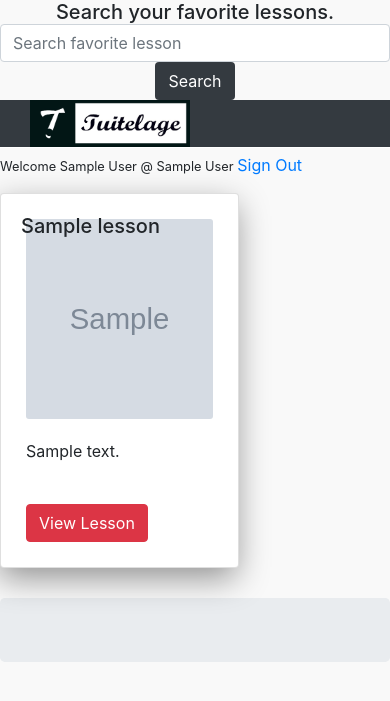
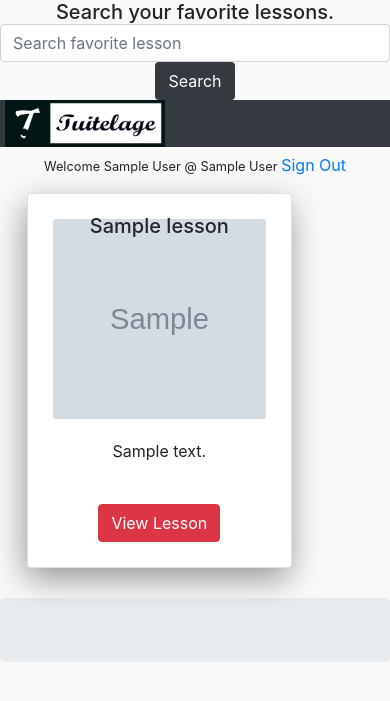
Before and after one commit to jbdanquah2/tuitelage, a PHP site: page /home.php in a window 390 px wide. Shown: the top 701 px of the page. Run offline with PHP 8.4, Linux system fonts and the light colour scheme; the visitor is signed in with stand-in values (Sample User, id 1); tables that the repository leaves empty or names only in its code hold one stand-in row (values such as "Sample post"); grey boxes marked "Sample" are stand-in pictures.

Commit message:
add simple mods

```diff
--- a/home.php
+++ b/home.php
@@ -28,7 +28,7 @@ include_once "layout_header.php";
 ?>
 
 <link href="style/tuitlage_css.css" rel="stylesheet" type="text/css" />
-<p>
+<p id="_welcome">
     <small>Welcome
         <?php echo $_SESSION['user'].' @ '. $_SESSION['userCompany'];?>&nbsp;</small><a href="logout.php?logout">Sign Out</a>
 </p>
@@ -41,11 +41,10 @@ include_once "layout_header.php";
             <!-- Training space start -->
 
             <div class="row">
-                <div class="col-10 offset-sm-1 ">
-                    <div class="row card-columns">
-
-
-                        <?php
+                <center>
+                    <div class="col-10 offset-sm-1 ">
+                        <div class="row card-columns">
+                            <?php
             try{
              $stmt = $lesson->read();
 
@@ -55,35 +54,25 @@ include_once "layout_header.php";
                 die();
 //            echo "Connection error: " . $exception->getMessage();
             }
-
-
 ?>
 
 
+                        </div>
                     </div>
-                </div>
+                </center>
 
 
-                <!-- Training space end-->
-
-                <!-- Blog space start -->
-
-                <!--
-
-                    <!-- BLOG space end -->
 
 
                 <br>
                 <hr>
 
-                <!-- Department end -->
+
 
             </div>
         </div>
     </div>
 </div>
-
-
 <?php
 // footer
 include_once "layout_footer.php";
--- a/index.php
+++ b/index.php
@@ -53,7 +53,7 @@ if ($row['pssword'] == $pssword) {
         echo ("<center id='response' class='text-danger'>User not active</center>");
     }
 } else {
-echo("<center id='response' class='text-danger'>Wrong Credentials</center>");
+echo("<center id='response' class='text-danger'>Wrong Credentials. Please try again!</center>");
 }
 
 }
@@ -112,8 +112,6 @@ echo("<center id='response' class='text-danger'>Wrong Credentials</center>");
                 die();
 //            echo "Connection error: " . $exception->getMessage();
             }
-
-
 ?>
 
             </div>
@@ -196,10 +194,8 @@ echo("<center id='response' class='text-danger'>Wrong Credentials</center>");
     </div>
 
 </div>
-
 <br>
 <br>
-
 <?php
 // footer
 include_once "layout_footer.php";
--- a/objects/lesson.php
+++ b/objects/lesson.php
@@ -40,7 +40,7 @@ echo '
 
 <div class="card  t-material" id="lesson_t">
     <div class="card-body t-body">
-    <img  class="card-img fixed_image img-responsive" src="image/'. $descriptiveImage .'" width=700 height=200 alt="Card image">
+    <img  class="card-img _image img-responsive" src="image/'. $descriptiveImage .'" width=700 height=200 alt="Card image">
     <div class="card-img-overlay">
         <h5 class="card-title"> '
             . $lessonName .
--- a/style/landing.css
+++ b/style/landing.css
@@ -64,6 +64,21 @@ nav {
     width: 160px !important;
     margin: 0 0 0 30px;
 }
+
+
+@media screen and (max-width: 922px) {
+
+
+    #logo_1 {
+        width: 160px !important;
+        margin: 0 0 0 5px;
+    }
+
+    #_welcome {
+        text-align: center;
+    }
+}
+
 
 nav #welcome_wlc {
     position: relative !important;
@@ -176,7 +191,7 @@ hr {
 @media screen and (max-width: 922px) {
 
     #lesson_t {
-        width: 90%;
+        width: 100%;
         /*        margin: 0 auto;
         */
         margin: 0 0 30px 0;
```
Also changed, not shown: signup.php (+8 -4 lines), signup2.php (deleted, +0 -41 lines), image/landing-image.jpg (added).
